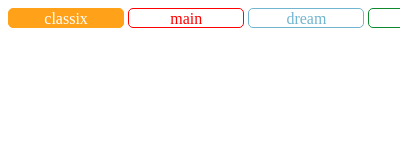
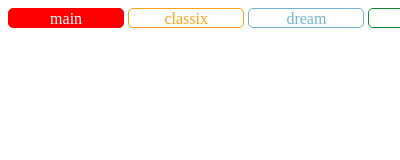
Before and after one commit to costolo/ifm_track_buddy, a browser extension: page popup.html in a window 400 px wide. Shown: the top 160 px of the page. Drawn offline with Linux system fonts and the light colour scheme.

Commit message:
reorder main and disco buttons

```diff
--- a/popup.html
+++ b/popup.html
@@ -8,14 +8,14 @@
 <body>
   <div class="container">
     <div id="navContainer">
-      <div class="disco button buttonActive">classix</div>
-      <div class="main button">main</div>
+      <div class="main button buttonActive">main</div>
+      <div class="disco button">classix</div>
       <div class="dream button">dream</div>
       <div class="garden button">garden</div>
     </div>
     <div id="trackContainer">
-      <div id="disco" class="active"></div>
-      <div id="main"></div>
+      <div id="main" class="active"></div>
+      <div id="disco"></div>
       <div id="dream"></div>
       <div id="garden"></div>
     </div>
```
